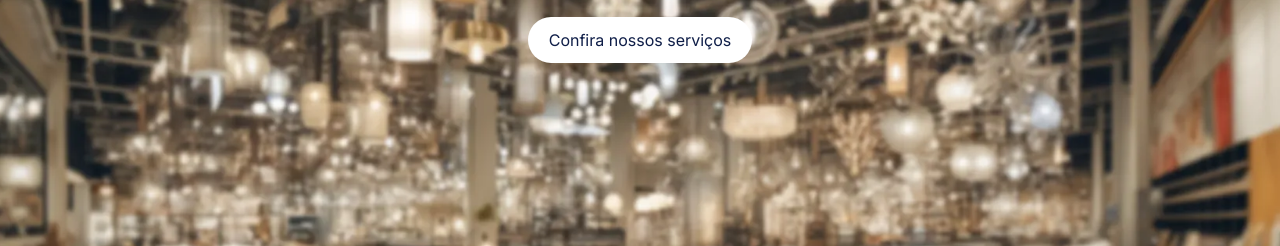
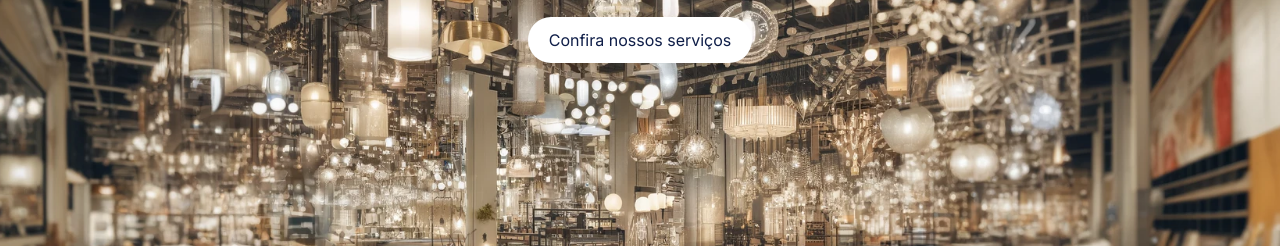
Before and after one commit to IagoMelo01/elletrika_moura, a plain HTML site: page index.html in a window 1280 px wide. Shown: the part 483-729 px from the top of the page. Drawn offline with nearby package versions, Linux system fonts and the light colour scheme; a web font is replaced by a local one.

Commit message:
alteracao banner

```diff
--- a/assets/css/style.css
+++ b/assets/css/style.css
@@ -39,7 +39,7 @@ body {
     border-color: white;
 }
 .banner {
-    background-image: url('../imgs/image.webp'); /* Substitua pela sua imagem */
+    background-image: url('../imgs/fundo2.webp'); /* Substitua pela sua imagem */
     background-size: cover;
     background-position: center;
     height: 100vh;
```
Also changed, not shown: assets/imgs/fundo2.webp (added).
